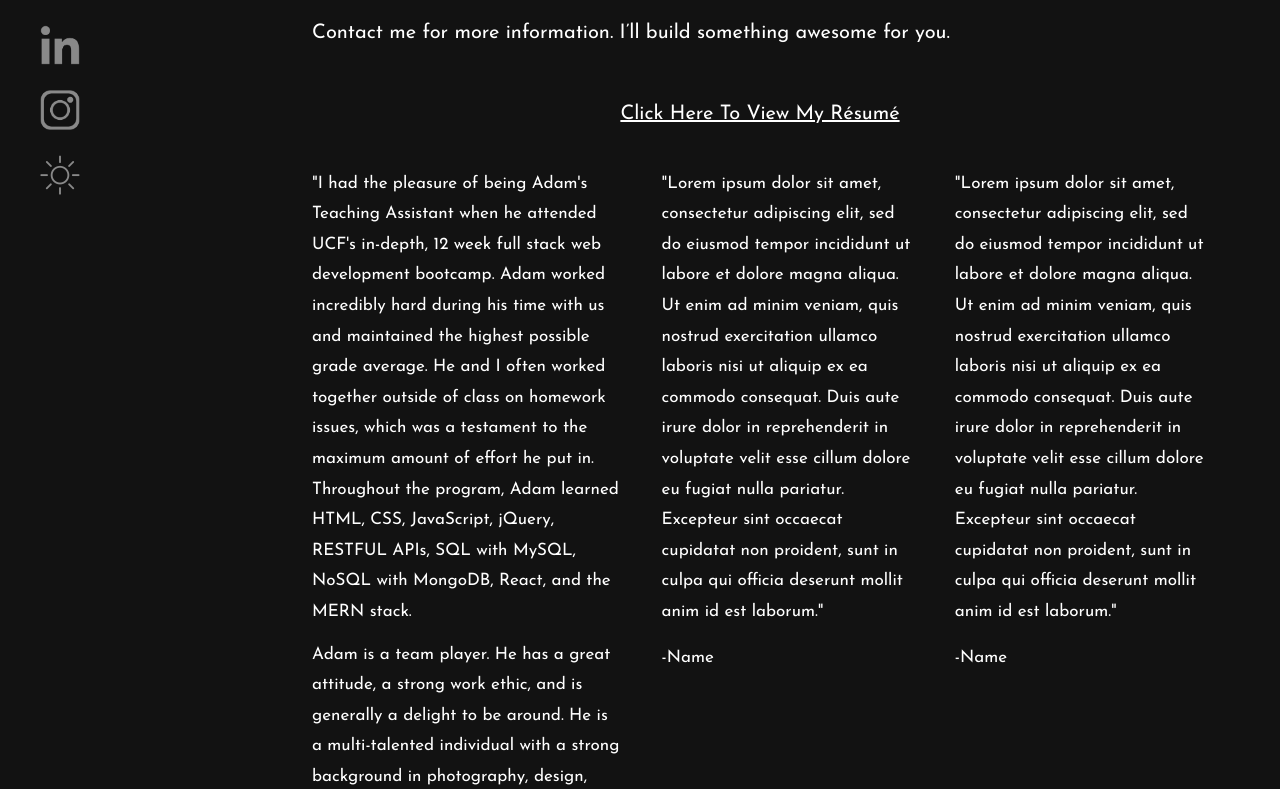
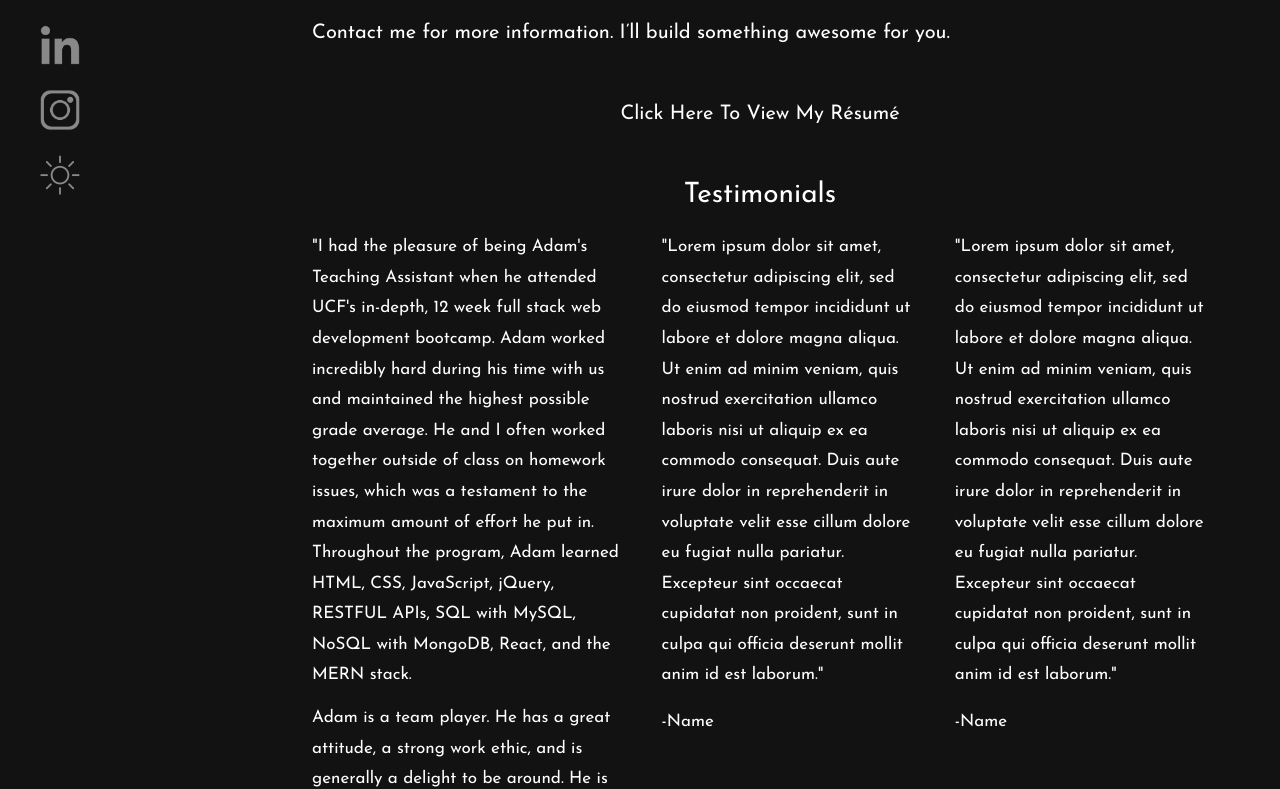
Before and after one commit to adamalcantara/alcantara_dev, a React (Create React App) app: page /about in a window 1280 px wide. Shown: the part 598-1387 px from the top of the page. Built offline with nearby package versions, Linux system fonts and the light colour scheme.

Commit message:
Modal size fixed

```diff
--- a/src/Components/Card/Card.css
+++ b/src/Components/Card/Card.css
@@ -1,4 +1,14 @@
+#modalBox {
+    width: 80%;
+}
 
+.modal-90w {
+    max-width: 80% !important;
+}
+
+#img {
+    width: 100%;
+}
 
 #modalFooter {
     display: flex;
--- a/src/Components/Card/Card.js
+++ b/src/Components/Card/Card.js
@@ -8,6 +8,9 @@ import ModalTitle from 'react-bootstrap/ModalTitle'
 import ModalBody from 'react-bootstrap/ModalBody'
 import ModalFooter from 'react-bootstrap/ModalFooter'
 import "./Card.css";
+
+//image imports
+import StockChasrScreenshot from "../../Assets/screenshots/stockchasrscreenshot.png"
 
 function Card() {
     const [show, setShow] = useState(false);
@@ -24,7 +27,7 @@ function Card() {
     const handleClose2 = () => setShowModal2(false)
 
     const cardInfo = [
-        { id: "stockchasr", text: "StockChasr", handleShow: handleShow1, handleClose: handleClose1, show: showModal1, modalTitle: "StockChasr", modalText: "StockChasr was a project that was my final project" },
+        { id: "stockchasr", text: "StockChasr", handleShow: handleShow1, handleClose: handleClose1, show: showModal1, modalTitle: "StockChasr", modalText: "StockChasr was a project that was my final project", img: StockChasrScreenshot },
         { id: "andChill", text: "&Chill", handleShow: handleShow2, handleClose: handleClose2, show: showModal2, modalTitle: "&Chill", modalText: "&Chill Modal" },
     ];
 
@@ -41,7 +44,10 @@ function Card() {
 
                 <Modal show={card.show} onHide={card.handleClose} dialogClassName="modal-90w" className="modalArea">
                         <Modal.Title className="modalBox">{card.modalTitle}</Modal.Title>
-                    <Modal.Body>{card.modalText}</Modal.Body>
+                    <Modal.Body id="modaltext">
+                        <img src={card.img} id="img"></img>
+                        <p>{card.modalText}</p>
+                    </Modal.Body>
                     <div id="modalFooter">
                         <Button variant="secondary" onClick={card.handleClose} id="modalBtn">
                             Close
--- a/src/Pages/About/About.css
+++ b/src/Pages/About/About.css
@@ -24,10 +24,15 @@ br {
   font-size: 24%;
 }
 
+h3 {
+    text-align: center;
+    margin-top: 50px;
+}
+
 #testimonials {
     display: flex;
     flex-direction: row;
-    margin-top: 40px;
+    margin-top: 20px;
 }
 
 p {
@@ -41,7 +46,7 @@ p {
 }
 
 #resumelink {
-    text-decoration: underline;
+    text-decoration: none;
 }
 
 .testimonial {
--- a/src/Pages/About/About.js
+++ b/src/Pages/About/About.js
@@ -21,6 +21,7 @@ const About = () => {
             <div id="resume">
                 <a href={Resume} target="_blank" id="resumelink">Click Here To View My Résumé</a>
             </div>
+            <h3>Testimonials</h3>
             <div id="testimonials">
                 <div className="testimonial">
                     <p>"I had the pleasure of being Adam's Teaching Assistant when he attended UCF's in-depth, 12 week full stack web development bootcamp. Adam worked incredibly hard during his time with us and maintained the highest possible grade average. He and I often worked together outside of class on homework issues, which was a testament to the maximum amount of effort he put in. Throughout the program, Adam learned HTML, CSS, JavaScript, jQuery, RESTFUL APIs, SQL with MySQL, NoSQL with MongoDB, React, and the MERN stack.
```
Also changed, not shown: src/Assets/screenshots/stockchasrscreenshot.png (added).
